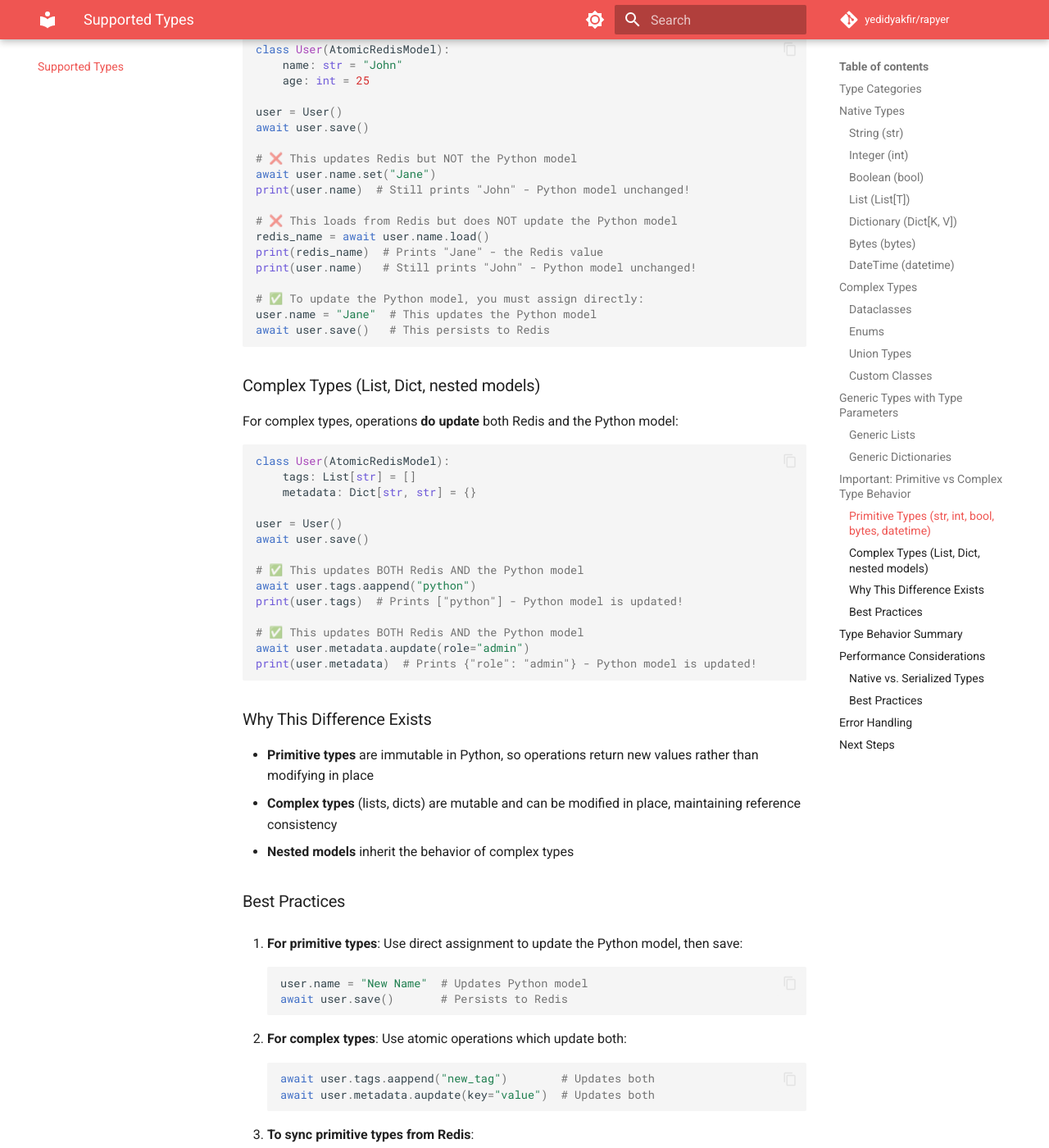
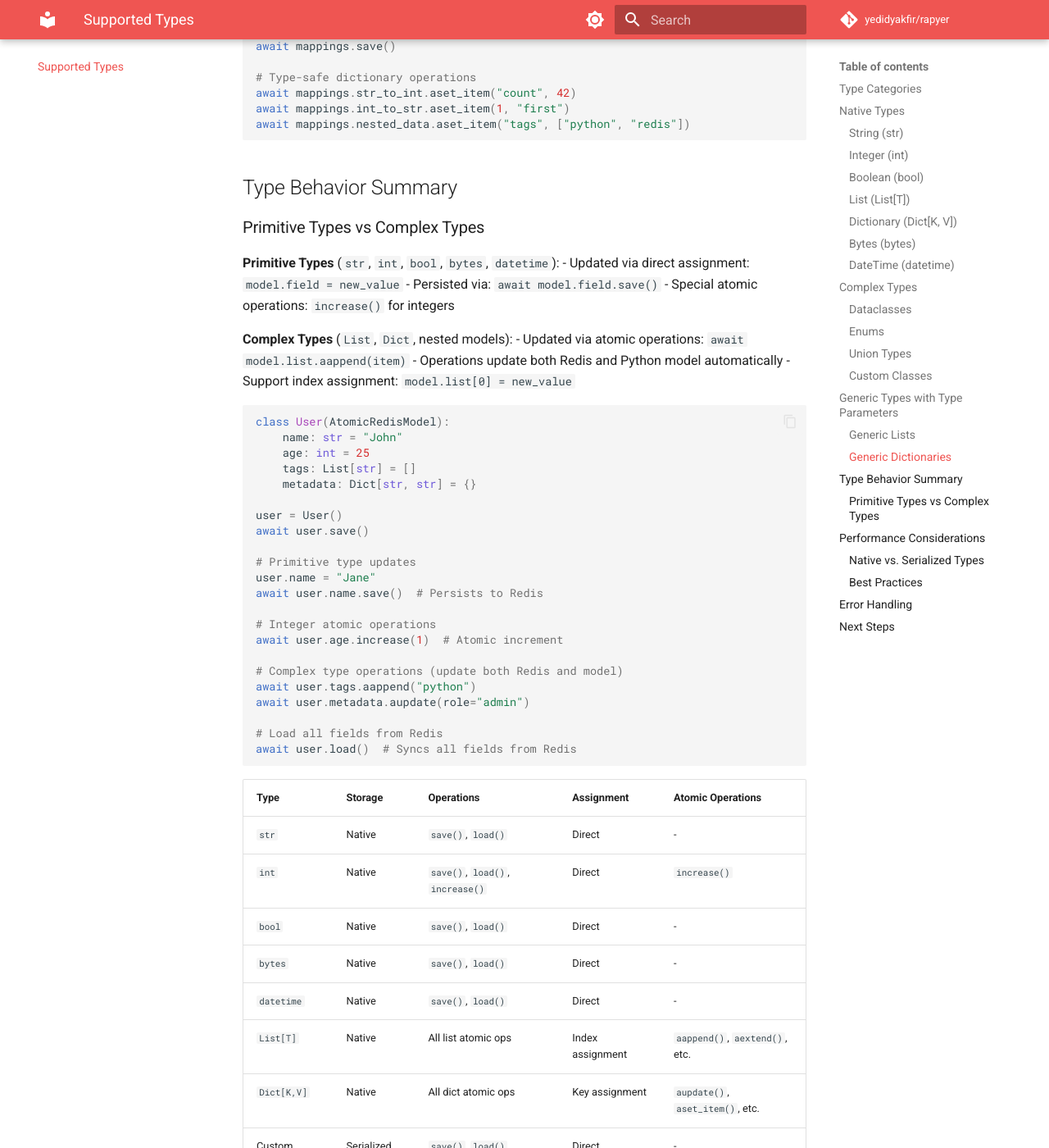
Before and after one commit to yedidyakfir/rapyer, an MkDocs documentation site: the page built from docs/supported-types.md, in a window 1280 px wide and 1400 px high, scrolled down 6813 px. Shown: the whole window at 82% size. Built offline with MkDocs 1.6.1 and Material for MkDocs 9.7.7, drawn with Linux system fonts in a browser that asks for light colours; comment, search, counter and statistics services are not loaded; some of the changed text lies outside the part shown.

Commit message:
[switch_annotation] - updated docs

````diff
--- a/docs/supported-types.md
+++ b/docs/supported-types.md
@@ -16,8 +16,8 @@
 
 ### String (`str`)
 
-**Atomic Operations:**
-- `set(value)` - Set string value
+**Operations:**
+- `save()` - Save to Redis
 - `load()` - Load from Redis
 
 ```python
@@ -28,16 +28,19 @@
 user = User(name="John", bio="Developer")
 await user.save()
 
-# Atomic string operations
-await user.name.set("John Doe")
-await user.bio.set("Senior Python Developer")
+# Update string values
+user.name = "John Doe"
+await user.name.save()
+user.bio = "Senior Python Developer"
+await user.bio.save()
 ```
 
 ### Integer (`int`)
 
-**Atomic Operations:**
-- `set(value)` - Set integer value
+**Operations:**
+- `save()` - Save to Redis
 - `load()` - Load from Redis
+- `increase(amount=1)` - Atomic increment operation
 
 ```python
 class Counter(AtomicRedisModel):
@@ -47,15 +50,21 @@
 counter = Counter()
 await counter.save()
 
-# Atomic integer operations
-await counter.count.set(42)
-await counter.score.set(100)
+# Update integer values
+counter.count = 42
+await counter.count.save()
+counter.score = 100
+await counter.score.save()
+
+# Atomic increment operations
+await counter.count.increase(10)  # Increments count by 10
+await counter.score.increase()    # Increments score by 1 (default)
 ```
 
 ### Boolean (`bool`)
 
-**Atomic Operations:**
-- `set(value)` - Set boolean value
+**Operations:**
+- `save()` - Save to Redis
 - `load()` - Load from Redis
 
 ```python
@@ -66,9 +75,11 @@
 settings = Settings()
 await settings.save()
 
-# Atomic boolean operations
-await settings.is_active.set(False)
-await settings.debug_mode.set(True)
+# Update boolean values
+settings.is_active = False
+await settings.is_active.save()
+settings.debug_mode = True
+await settings.debug_mode.save()
 ```
 
 ### List (`List[T]`)
@@ -103,7 +114,8 @@
 await todo.tasks.aclear()
 
 # Replace entire list
-await todo.tasks.set(["New task 1", "New task 2"])
+todo.tasks = ["New task 1", "New task 2"]
+await todo.tasks.save()
 ```
 
 **List Item Assignment:**
@@ -146,7 +158,8 @@
 await profile.metadata.aclear()
 
 # Replace entire dictionary
-await profile.metadata.set({"status": "active", "tier": "premium"})
+profile.metadata = {"status": "active", "tier": "premium"}
+await profile.metadata.save()
 ```
 
 **Dictionary Item Assignment:**
@@ -158,8 +171,8 @@
 
 ### Bytes (`bytes`)
 
-**Atomic Operations:**
-- `set(value)` - Set bytes value
+**Operations:**
+- `save()` - Save to Redis
 - `load()` - Load from Redis
 
 ```python
@@ -170,15 +183,17 @@
 file_model = FileModel(file_data=b"binary content")
 await file_model.save()
 
-# Atomic bytes operations
-await file_model.file_data.set(b"updated binary content")
-await file_model.thumbnail.set(b"thumbnail data")
+# Update bytes values
+file_model.file_data = b"updated binary content"
+await file_model.file_data.save()
+file_model.thumbnail = b"thumbnail data"
+await file_model.thumbnail.save()
 ```
 
 ### DateTime (`datetime`)
 
-**Atomic Operations:**
-- `set(value)` - Set datetime value
+**Operations:**
+- `save()` - Save to Redis
 - `load()` - Load from Redis
 
 ```python
@@ -191,9 +206,11 @@
 event = Event(created_at=datetime.now())
 await event.save()
 
-# Atomic datetime operations
-await event.updated_at.set(datetime.now())
-await event.created_at.set(datetime(2023, 1, 1, 12, 0, 0))
+# Update datetime values
+event.updated_at = datetime.now()
+await event.updated_at.save()
+event.created_at = datetime(2023, 1, 1, 12, 0, 0)
+await event.created_at.save()
 ```
 
 ## Complex Types
@@ -221,9 +238,10 @@
 )
 await user.save()
 
-# Atomic operations on complex types
+# Update complex types
 new_address = Address("456 Oak Ave", "Cambridge", "02139")
-await user.address.set(new_address)
+user.address = new_address
+await user.address.save()
 ```
 
 ### Enums
@@ -243,8 +261,9 @@
 app = Application()
 await app.save()
 
-# Atomic enum operations
-await app.status.set(Status.APPROVED)
+# Update enum values
+app.status = Status.APPROVED
+await app.status.save()
 ```
 
 ### Union Types
@@ -259,10 +278,13 @@
 model = FlexibleModel(value=42)
 await model.save()
 
-# Atomic operations work with any union type
-await model.value.set("now a string")
-await model.value.set(3.14)
-await model.optional_data.set({"key": "value"})
+# Update union type values
+model.value = "now a string"
+await model.value.save()
+model.value = 3.14
+await model.value.save()
+model.optional_data = {"key": "value"}
+await model.optional_data.save()
 ```
 
 ### Custom Classes
@@ -285,8 +307,9 @@
 )
 await app.save()
 
-# Atomic operations on custom objects
-await app.config.set(CustomConfig(debug=False, timeout=120))
+# Update custom objects
+app.config = CustomConfig(debug=False, timeout=120)
+await app.config.save()
 ```
 
 ## Generic Types with Type Parameters
@@ -332,96 +355,55 @@
 await mappings.nested_data.aset_item("tags", ["python", "redis"])
 ```
 
-## Important: Primitive vs Complex Type Behavior
+## Type Behavior Summary
 
-**⚠️ Critical Distinction:** Primitive types (`str`, `int`, `bool`, `bytes`, `datetime`) have different behavior than complex types (`List`, `Dict`, nested models) when using operations like `set()` and `load()`.
+### Primitive Types vs Complex Types
 
-### Primitive Types (str, int, bool, bytes, datetime)
+**Primitive Types** (`str`, `int`, `bool`, `bytes`, `datetime`):
+- Updated via direct assignment: `model.field = new_value`
+- Persisted via: `await model.field.save()`
+- Special atomic operations: `increase()` for integers
 
-For primitive types, `set()` and `load()` operations **only affect the Redis value**, not the Python model instance:
+**Complex Types** (`List`, `Dict`, nested models):
+- Updated via atomic operations: `await model.list.aappend(item)`
+- Operations update both Redis and Python model automatically
+- Support index assignment: `model.list[0] = new_value`
 
 ```python
 class User(AtomicRedisModel):
     name: str = "John"
     age: int = 25
-
-user = User()
-await user.save()
-
-# ❌ This updates Redis but NOT the Python model
-await user.name.set("Jane")
-print(user.name)  # Still prints "John" - Python model unchanged!
-
-# ❌ This loads from Redis but does NOT update the Python model
-redis_name = await user.name.load()
-print(redis_name)  # Prints "Jane" - the Redis value
-print(user.name)   # Still prints "John" - Python model unchanged!
-
-# ✅ To update the Python model, you must assign directly:
-user.name = "Jane"  # This updates the Python model
-await user.save()   # This persists to Redis
-```
-
-### Complex Types (List, Dict, nested models)
-
-For complex types, operations **do update** both Redis and the Python model:
-
-```python
-class User(AtomicRedisModel):
     tags: List[str] = []
     metadata: Dict[str, str] = {}
 
 user = User()
 await user.save()
 
-# ✅ This updates BOTH Redis AND the Python model
+# Primitive type updates
+user.name = "Jane"
+await user.name.save()  # Persists to Redis
+
+# Integer atomic operations
+await user.age.increase(1)  # Atomic increment
+
+# Complex type operations (update both Redis and model)
 await user.tags.aappend("python")
-print(user.tags)  # Prints ["python"] - Python model is updated!
+await user.metadata.aupdate(role="admin")
 
-# ✅ This updates BOTH Redis AND the Python model
-await user.metadata.aupdate(role="admin")
-print(user.metadata)  # Prints {"role": "admin"} - Python model is updated!
+# Load all fields from Redis
+await user.load()  # Syncs all fields from Redis
 ```
 
-### Why This Difference Exists
-
-- **Primitive types** are immutable in Python, so operations return new values rather than modifying in place
-- **Complex types** (lists, dicts) are mutable and can be modified in place, maintaining reference consistency
-- **Nested models** inherit the behavior of complex types
-
-### Best Practices
-
-1. **For primitive types**: Use direct assignment to update the Python model, then save:
-   ```python
-   user.name = "New Name"  # Updates Python model
-   await user.save()       # Persists to Redis
-   ```
-
-2. **For complex types**: Use atomic operations which update both:
-   ```python
-   await user.tags.aappend("new_tag")        # Updates both
-   await user.metadata.aupdate(key="value")  # Updates both
-   ```
-
-3. **To sync primitive types from Redis**:
-   ```python
-   await user.load()  # Loads ALL fields from Redis to Python model
-   ```
-
-## Type Behavior Summary
-
-| Type | Storage | Atomic Ops | Index Assignment | Complex Nesting | Model Update |
-|------|---------|------------|------------------|-----------------|--------------|
-| `str` | Native | ✅ | N/A | N/A | Redis only* |
-| `int` | Native | ✅ | N/A | N/A | Redis only* |
-| `bool` | Native | ✅ | N/A | N/A | Redis only* |
-| `bytes` | Native | ✅ | N/A | N/A | Redis only* |
-| `datetime` | Native | ✅ | N/A | N/A | Redis only* |
-| `List[T]` | Native | ✅ | ✅ | ✅ | Both |
-| `Dict[K,V]` | Native | ✅ | ✅ | ✅ | Both |
-| Custom Types | Serialized | ✅ | N/A | ✅ | Redis only* |
-
-*\* Use `model.load()` to sync primitive types from Redis to Python model*
+| Type | Storage | Operations | Assignment | Atomic Operations |
+|------|---------|------------|------------|------------------|
+| `str` | Native | `save()`, `load()` | Direct | - |
+| `int` | Native | `save()`, `load()`, `increase()` | Direct | `increase()` |
+| `bool` | Native | `save()`, `load()` | Direct | - |
+| `bytes` | Native | `save()`, `load()` | Direct | - |
+| `datetime` | Native | `save()`, `load()` | Direct | - |
+| `List[T]` | Native | All list atomic ops | Index assignment | `aappend()`, `aextend()`, etc. |
+| `Dict[K,V]` | Native | All dict atomic ops | Key assignment | `aupdate()`, `aset_item()`, etc. |
+| Custom Types | Serialized | `save()`, `load()` | Direct | - |
 
 ## Performance Considerations
 
````
Also changed, not shown: docs/atomic-actions.md (+22 -11 lines), docs/basic-operations.md (+2 -1 lines), docs/index.md (+2 -1 lines), docs/nested-models.md (+16 -8 lines).
